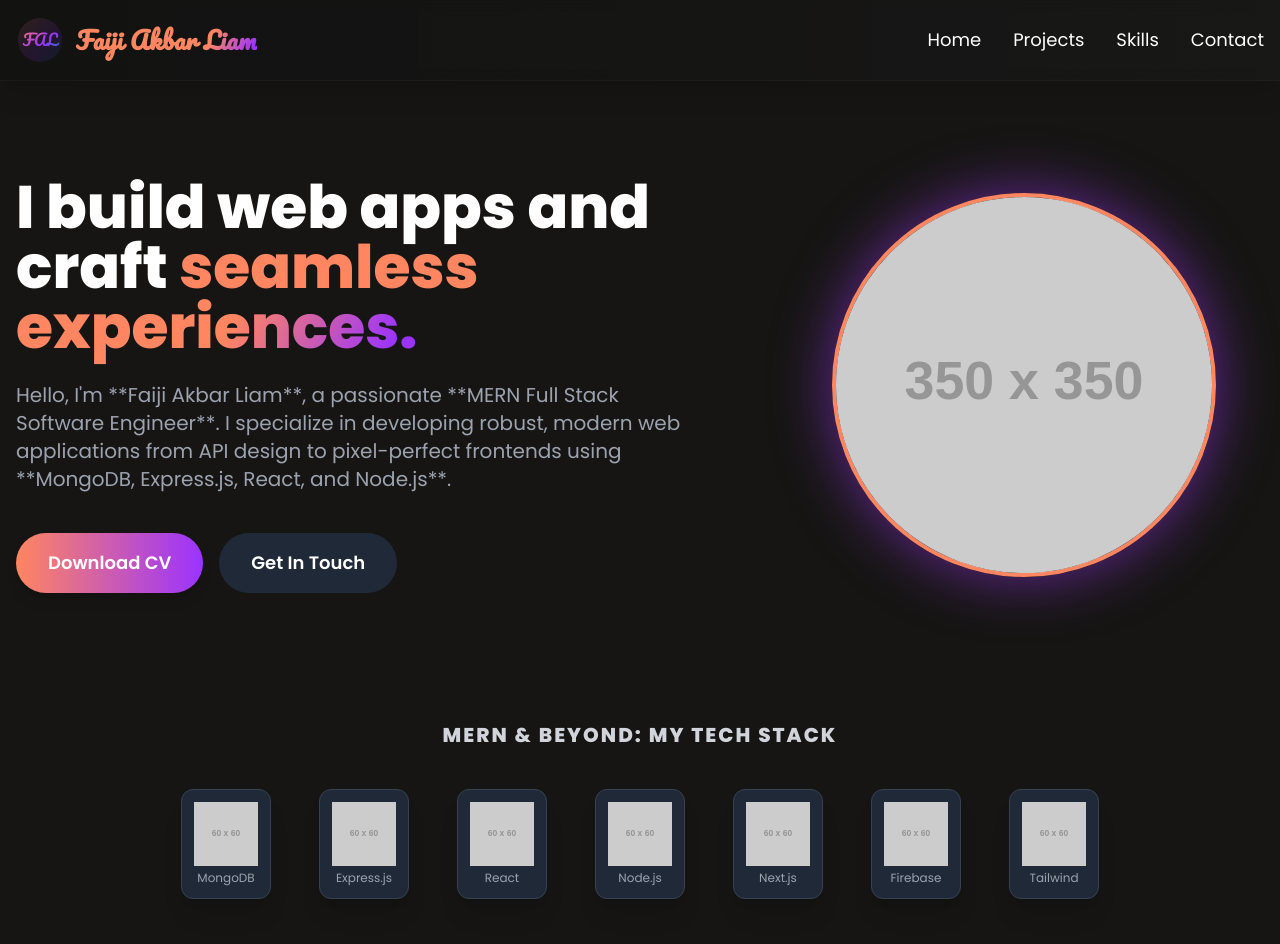
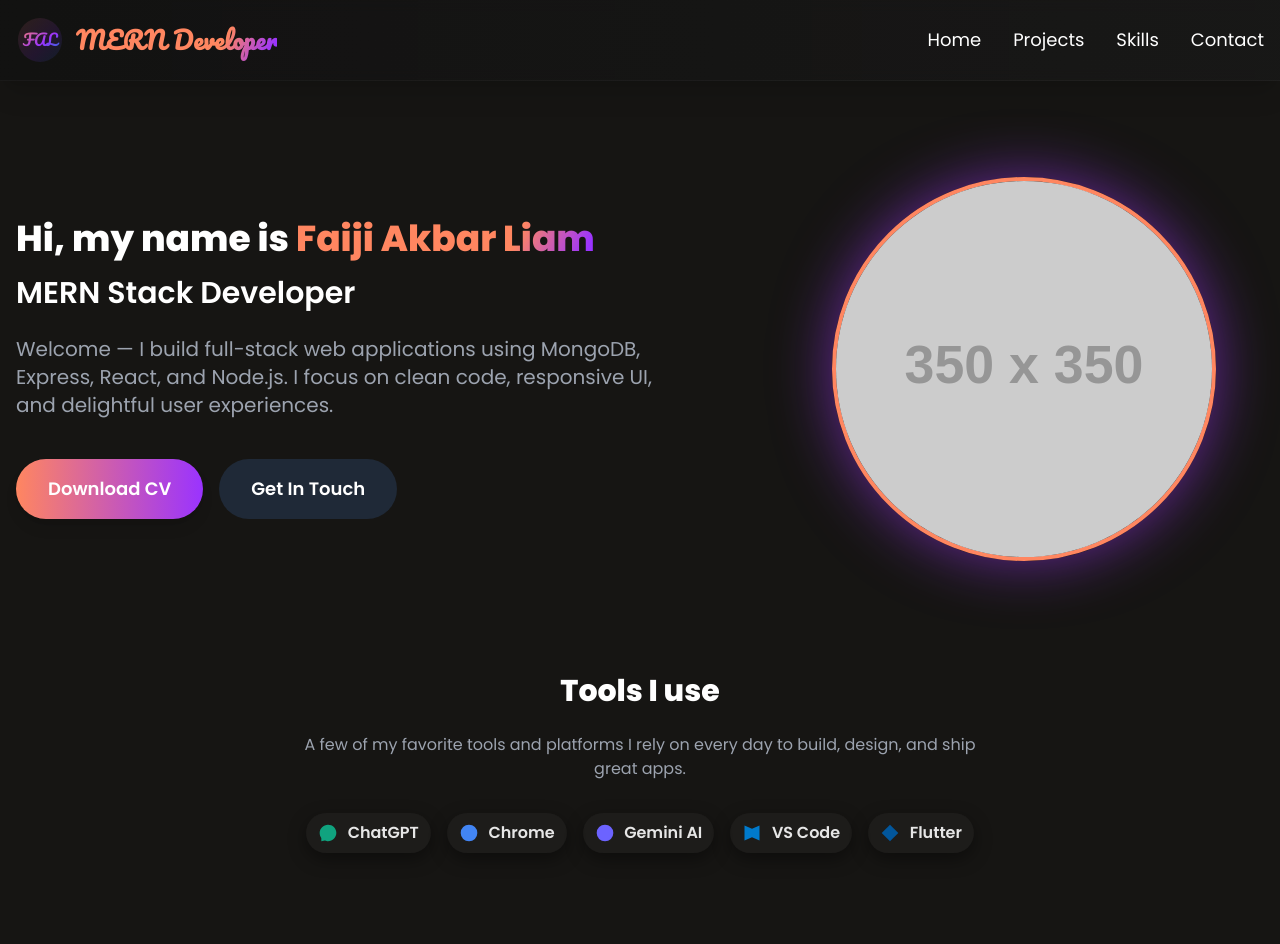
Before and after one commit to faiji31/Faiji_Akbar_Liam_Protfolio, a plain HTML site: page index.html in a window 1280 px wide. Shown: the top 944 px of the page. Drawn offline with nearby package versions, Linux system fonts and the light colour scheme; placeholder pictures from the web are drawn by us.

Commit message:
3rd commit

```diff
--- a/index.html
+++ b/index.html
@@ -130,6 +130,22 @@
             transform: translateY(0);
         }
 
+        /* Tools badges */
+        .tool-badge {
+            display: inline-flex;
+            align-items: center;
+            gap: .6rem;
+            padding: .5rem .75rem;
+            border-radius: 999px;
+            background: rgba(255,255,255,0.03);
+            color: #e6e6e6;
+            font-weight: 600;
+            box-shadow: 0 6px 18px rgba(0,0,0,0.4);
+            transition: transform .18s ease, box-shadow .18s ease, background .18s ease;
+        }
+        .tool-badge:hover { transform: translateY(-4px); background: linear-gradient(90deg, rgba(255,134,96,0.06), rgba(154,51,255,0.04)); box-shadow: 0 14px 36px rgba(154,51,255,0.06); }
+        .tool-badge svg { width: 20px; height: 20px; flex-shrink: 0; }
+
     </style>
 </head>
 <body class="min-h-screen">
@@ -154,7 +170,7 @@
                     </svg>
                 </span>
                 <div class="logo-font text-xl md:text-2xl font-bold text-white">
-                    <span class="text-gradient-primary">Faiji Akbar Liam</span>
+                    <span class="text-gradient-primary">MERN Developer</span>
                 </div>
             </a>
             <!-- Navbar -->
@@ -172,12 +188,13 @@
         <div class="flex flex-col-reverse md:flex-row items-center md:justify-between gap-12">
             <!-- Text Content -->
             <div class="md:w-3/5 text-center md:text-left">
-                <h1 class="text-4xl md:text-6xl font-extrabold leading-tight text-white mb-4 md:mb-6">
-                    I build web apps and craft
-                    <span class="text-gradient-primary block md:inline">seamless experiences.</span>
+                <h1 class="text-3xl md:text-4xl font-extrabold leading-tight text-white mb-2 md:mb-4">
+                    Hi, my name is
+                    <span class="text-gradient-primary block md:inline">Faiji Akbar Liam</span>
                 </h1>
+                <p class="text-2xl md:text-3xl font-semibold text-white mb-6">MERN Stack Developer</p>
                 <p class="text-lg md:text-xl text-gray-400 mb-10 max-w-2xl mx-auto md:mx-0">
-                    Hello, I'm **Faiji Akbar Liam**, a passionate **MERN Full Stack Software Engineer**. I specialize in developing robust, modern web applications from API design to pixel-perfect frontends using **MongoDB, Express.js, React, and Node.js**.
+                    Welcome — I build full-stack web applications using MongoDB, Express, React, and Node.js. I focus on clean code, responsive UI, and delightful user experiences.
                 </p>
 
                 <!-- Action Buttons -->
@@ -198,6 +215,44 @@
                     alt="Faiji Akbar Liam Avatar"
                     class="w-64 h-64 md:w-96 md:h-96 rounded-full object-cover border-4 border-[#ff8660] avatar-glow-anim shadow-2xl"
                 />
+            </div>
+        </div>
+    </section>
+
+    <!-- Tools Section -->
+    <section id="tools" class="container mx-auto max-w-7xl px-4 py-12 section-fade-in">
+        <h2 class="text-2xl md:text-3xl font-extrabold text-white mb-6 text-center">Tools I use</h2>
+        <p class="text-gray-400 text-center mb-8 max-w-2xl mx-auto">A few of my favorite tools and platforms I rely on every day to build, design, and ship great apps.</p>
+
+        <div class="flex flex-wrap justify-center items-center gap-4">
+            <!-- ChatGPT -->
+            <div class="tool-badge">
+                <svg viewBox="0 0 24 24" fill="none" xmlns="http://www.w3.org/2000/svg"><path d="M12 2C6.48 2 2 6.48 2 12c0 2.21.72 4.25 1.94 5.89L4 22l4.31-1.08C9.95 21.49 10.97 21.75 12 21.75 17.52 21.75 22 17.27 22 11.75 22 6.23 17.52 2 12 2z" fill="#10A37F"/></svg>
+                ChatGPT
+            </div>
+
+            <!-- Chrome -->
+            <div class="tool-badge">
+                <svg viewBox="0 0 48 48" xmlns="http://www.w3.org/2000/svg"><circle cx="24" cy="24" r="20" fill="#4285F4"/></svg>
+                Chrome
+            </div>
+
+            <!-- Gemini AI -->
+            <div class="tool-badge">
+                <svg viewBox="0 0 24 24" fill="none" xmlns="http://www.w3.org/2000/svg"><circle cx="12" cy="12" r="10" fill="#6C63FF"/></svg>
+                Gemini AI
+            </div>
+
+            <!-- VS Code -->
+            <div class="tool-badge">
+                <svg viewBox="0 0 24 24" xmlns="http://www.w3.org/2000/svg"><path d="M3 3v18l9-4 9 4V3L12 7 3 3z" fill="#007ACC"/></svg>
+                VS Code
+            </div>
+
+            <!-- Flutter -->
+            <div class="tool-badge">
+                <svg viewBox="0 0 24 24" xmlns="http://www.w3.org/2000/svg"><path d="M12 2L2 12l10 10 10-10L12 2z" fill="#02569B"/></svg>
+                Flutter
             </div>
         </div>
     </section>
@@ -338,7 +393,7 @@
             </div>
 
             <div class="mt-12 pt-6 border-t border-gray-800 text-sm text-gray-500">
-                &copy; <span id="year"></span> Faiji Akbar Liam. MERN Developer.
+                &copy; <span id="year"></span> Faiji Akbar Liam. MERN Stack Developer.
             </div>
         </div>
     </footer>
```
